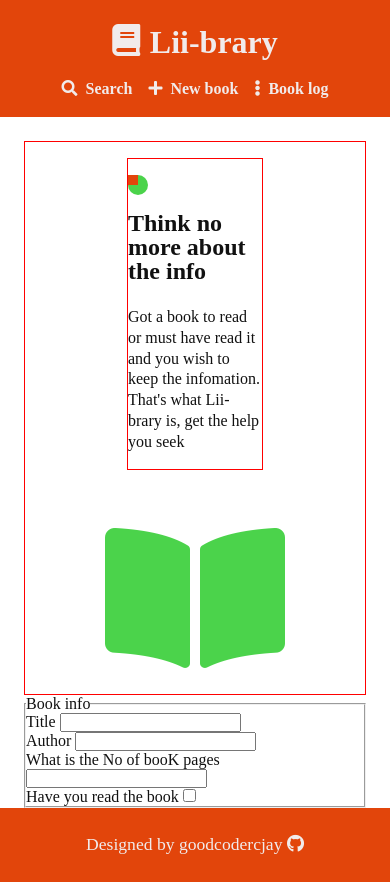
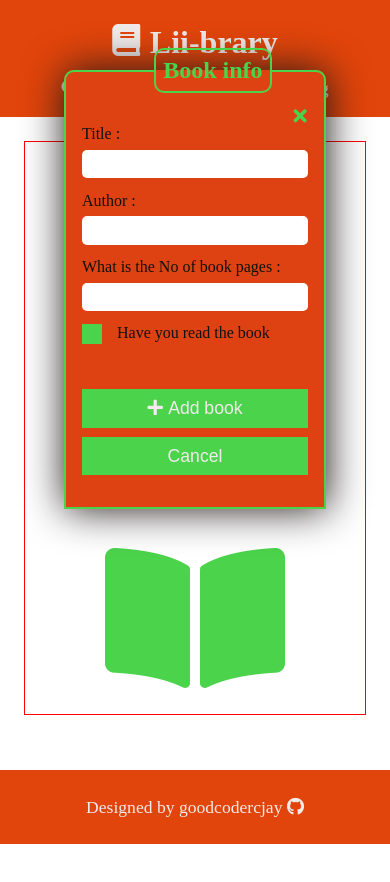
Before and after one commit to goodcoderCJ/Book-library, a plain HTML site: page index.html in a window 390 px wide. Both pictures are taken after a click on the icon "New book". After the commit the page ends 844 px from the top, so only its background shows below. Drawn offline with Linux system fonts and the light colour scheme.

Commit message:
added Book class

```diff
--- a/index.html
+++ b/index.html
@@ -26,32 +26,41 @@
       <div class="hero-page-writings">
         <div class="circle-design"></div>
         <h1>Think no more about the info</h1>
-        <p>Got a book to read or must have read it and you wish to keep the infomation. That's what Lii-brary is, get the help you seek</p>
+        <p>Got a book to read or must have read it and you wish to keep the information. That's what Lii-brary is, get the help you seek</p>
       </div>
       <div class="hero-image">
       <i class="fas fa-book-open"></i>
     </section>
     <form class="first-form" action="./" method="post">
+
       <fieldset>
         <legend>Book info</legend>
+        <i class="fas fa-times"></i>
         <div class="title">
-          <label for="title">Title</label>
+          <label for="title">Title :</label>
           <input type="text" name="title" id="title">
         </div>
         <div class="author">
-          <label for="author">Author</label>
+          <label for="author">Author :</label>
           <input type="text" name="author" id="author">
         </div>
         <div class="page">
-          <label for="page">What is the No of booK pages</label>
-          <input type="number" name="" id="">
+          <label for="page">What is the No of book pages :</label>
+          <input type="tel" name="page" id="page">
         </div>
        <div class="read">
-        <label for="read">Have you read the book</label>
+        <label for="read" class="read-container">
         <input type="checkbox" name="read" id="read">
+        <span class="checkmark"></span>
+        Have you read the book </label>
+      </div>
+      <div class="btn-container">
+        <button class="btn add-book"><i class="fas fa-plus"></i><span class="form-btn-span">Add book</span></button>
+        <button class="btn close-btn">Cancel</button>
       </div>
       </fieldset>
     </form>
+    <section class="added-books"></section>
   </main>
   <footer>
     <p>Designed by goodcodercjay <a href="https://github.com/goodcodercjay" target="_blank"><i class="fab fa-github"></i></a></p>
--- a/script.js
+++ b/script.js
@@ -1 +1,66 @@
-let library = [];
+const searchBtn = document.querySelector(".function-icons .fa-search");
+const newBookBtn = document.querySelector(".function-icons .fa-plus");
+const ellipsisBtn = document.querySelector(".function-icons .fa-ellipsis-v");
+const heroPage = document.querySelector(".book-background");
+const firstForm = document.querySelector(".first-form");
+const closeBtn = document.querySelector(".first-form .fa-times");
+const cancelBtn = document.querySelector(".close-btn");
+const addBookBtn = document.querySelector(".add-book");
+const bookTitle = document.querySelector("#title");
+const bookAuthor = document.querySelector("#author");
+const bookNoOfPages = document.querySelector("#page");
+const bookRead = document.querySelector("#read");
+const addedBookSection = document.querySelector(".added-books");
+
+function showElem(elem) {
+  elem.classList.add("show");
+  elem.classList.remove("hide");
+}
+function hideElem(elem) {
+  elem.classList.add("hide");
+  elem.classList.remove("show");
+}
+function preventDefault(e) {
+  e.preventDefault();
+}
+newBookBtn.addEventListener("click", showElem.bind(this, firstForm), false);
+closeBtn.addEventListener("click", hideElem.bind(this, firstForm), false);
+cancelBtn.addEventListener("click", hideElem.bind(this, firstForm), false);
+firstForm.addEventListener("submit", preventDefault);
+
+const library = [];
+class Book {
+  constructor(title, author, pages, read, id) {
+    this.title = title;
+    this.author = author;
+    this.pages = pages;
+    this.read = read;
+    this.id = id;
+  }
+}
+
+function addBookToLibrary(lib) {
+  let date = new Date().getTime();
+  let checkedRead = bookRead.checked;
+  let read;
+  if (checkedRead) {
+    read = true;
+  } else {
+    read = false;
+  }
+
+  let book = new Book(
+    bookTitle.value,
+    bookAuthor.value,
+    bookNoOfPages.value,
+    read,
+    date
+  );
+  lib.push(book);
+  console.log(library);
+}
+addBookBtn.addEventListener(
+  "click",
+  addBookToLibrary.bind(this, library),
+  false
+);
--- a/style.css
+++ b/style.css
@@ -9,6 +9,7 @@
   --primary-color: rgb(226, 69, 11);
   --secondary-color: rgb(241, 235, 235);
   --small-padding: 1.5em;
+  --tertiary-color: rgb(75, 211, 75);
 }
 html {
   position: relative;
@@ -120,7 +121,7 @@ main {
   width: 20px;
   height: 20px;
   border-radius: 50%;
-  background-color: rgb(75, 211, 75);
+  background-color: var(--tertiary-color);
   margin-bottom: 1em;
   position: relative;
 }
@@ -149,5 +150,153 @@ main {
 .fa-book-open {
   font-size: 10em;
   align-self: flex-start;
-  color: rgb(75, 211, 75);
+  color: var(--tertiary-color);
 }
+.first-form {
+  position: absolute;
+  top: 3em;
+  left: 15em;
+  right: 15em;
+  z-index: 1000;
+  border-radius: 10px;
+  display: none;
+}
+.first-form .fa-times {
+  position: absolute;
+  right: 1em;
+  top: 3em;
+  font-size: 1.2rem;
+  color: var(--tertiary-color);
+  cursor: pointer;
+}
+.first-form fieldset {
+  background-color: rgb(223, 66, 18);
+  padding: 2em 1em;
+  border: 2px solid var(--tertiary-color);
+  border-radius: 10px 10px 0 0;
+  box-shadow: 1px 0 40px 0 rgb(31, 23, 23);
+}
+.first-form legend {
+  font-size: 1.5rem;
+  font-weight: 900;
+  margin-left: 3em;
+  color: var(--tertiary-color);
+  border: 2px solid var(--tertiary-color);
+  border-radius: 10px;
+  padding: 0.3em;
+}
+.first-form input[type="text"],
+.first-form input[type="tel"] {
+  width: 100%;
+  outline: none;
+  border: none;
+  padding: 0.5em 1em;
+  margin-bottom: 1em;
+  margin-top: 0.5em;
+  border-radius: 5px;
+}
+
+.read-container {
+  display: block;
+  position: relative;
+  padding-left: 35px;
+  margin-bottom: 12px;
+  cursor: pointer;
+  -webkit-user-select: none;
+  -moz-user-select: none;
+  -ms-user-select: none;
+  user-select: none;
+}
+.read-container input {
+  position: absolute;
+  opacity: 0;
+  cursor: pointer;
+  height: 0;
+  width: 0;
+}
+.checkmark {
+  position: absolute;
+  top: 0;
+  left: 0;
+  height: 20px;
+  width: 20px;
+  background-color: var(--tertiary-color);
+}
+.read-container:hover input ~ .checkmark {
+  background-color: var(--secondary-color);
+}
+.read-container input:checked ~ .checkmark {
+  background-color: greenyellow;
+}
+.checkmark::after {
+  content: "";
+  position: absolute;
+  display: none;
+}
+.read-container input:checked ~ .checkmark::after {
+  display: block;
+}
+.read-container .checkmark::after {
+  left: 9px;
+  top: 5px;
+  width: 5px;
+  height: 10px;
+  border: solid white;
+  border-width: 0 3px 3px 0;
+  -webkit-transform: rotate(45deg);
+  -ms-transform: rotate(45deg);
+  transform: rotate(45deg);
+}
+.btn {
+  margin-top: 2em;
+  outline: none;
+  border: none;
+  padding: 0.5em 1em;
+  font-size: 1.1rem;
+  cursor: pointer;
+  background-color: var(--tertiary-color);
+  color: var(--secondary-color);
+}
+.close-btn {
+  margin-left: 1em;
+}
+@media (max-width: 750px) {
+  .btn-container {
+    display: flex;
+    flex-direction: column;
+    justify-content: center;
+  }
+  .close-btn {
+    margin-left: 0;
+    margin-top: 0.5em;
+  }
+}
+@media (max-width: 700px) {
+  .first-form {
+    position: absolute;
+    top: 3em;
+    left: 4em;
+    right: 4em;
+  }
+}
+@media (max-width: 350px) {
+  .first-form {
+    left: 1em;
+    right: 1em;
+  }
+  .first-form .fa-times {
+    top: 2em;
+  }
+  .first-form legend {
+    font-size: 1rem;
+  }
+}
+.form-btn-span {
+  margin-left: 0.3em;
+}
+.show {
+  display: block;
+}
+.hide {
+  display: none;
+}
```
